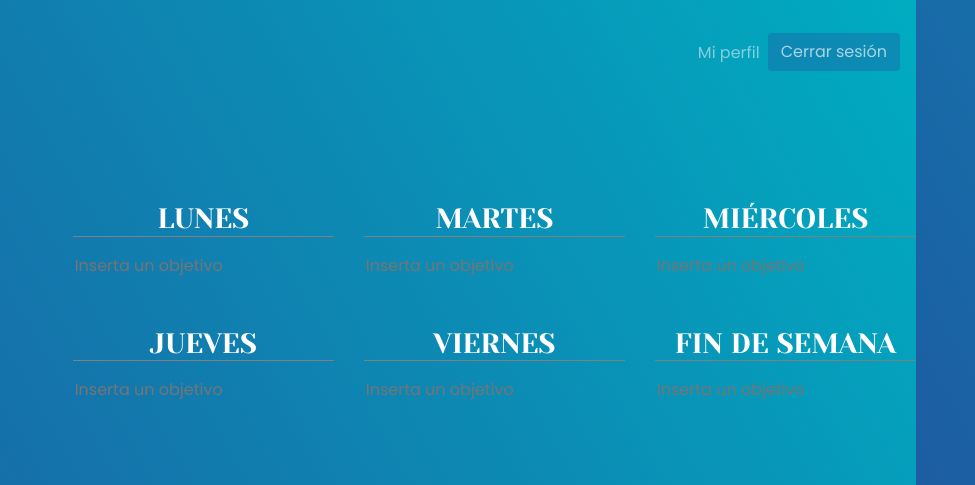
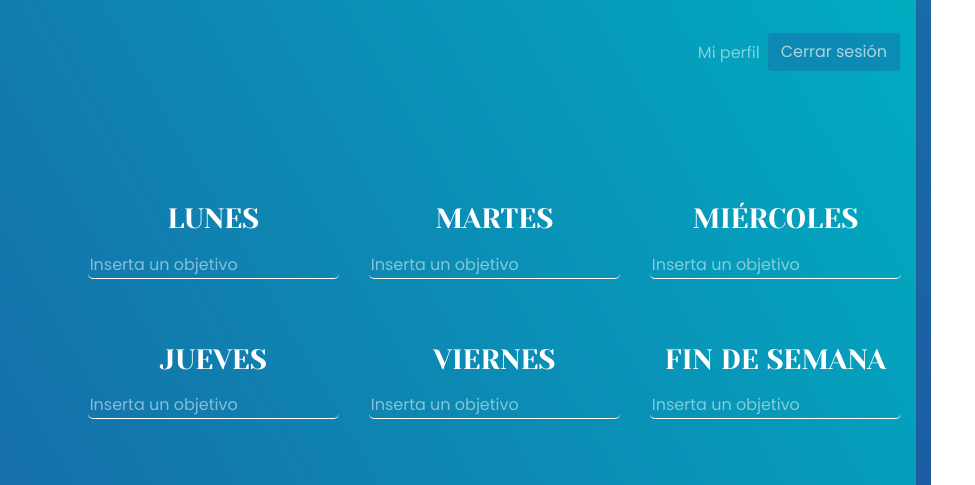
Before and after one commit to RamonRuizPe/Cal-ndary, a plain HTML site: page pages/checklist.html in a window 1280 px wide. Shown: the top 485 px of the page, 364-1339 px from the left, 975 px wide, since content can reach past the window. Drawn offline with nearby package versions, Linux system fonts and the light colour scheme; no server answers.

Commit message:
Styles added to checklist

```diff
--- a/css/style.css
+++ b/css/style.css
@@ -169,9 +169,11 @@ span.redbar{
 
 #newtask input, #newtaskMartes input, #newtaskMiercoles input, #newtaskJueves input, #newtaskViernes input, #newtaskFin input{
     border: none;
-    color: #111111;
+    color: white;
     font-weight: 500;
     background-color: transparent;
+    border-bottom: 1px solid white;
+    border-radius: 5px;
 }
 #newtask input:focus, #newtaskMartes input:focus, #newtaskMiercoles input:focus, #newtaskJueves input:focus, #newtaskViernes input:focus, #newtaskFin input:focus{
     outline: none;
@@ -276,3 +278,8 @@ span.redbar{
     color: white;
     font-family: 'Yeseva One';
 }
+
+#newtask input::placeholder, #newtaskMartes input::placeholder, #newtaskMiercoles input::placeholder, #newtaskJueves input::placeholder, #newtaskViernes input::placeholder, #newtaskFin input::placeholder{
+    color: white;
+    opacity: 0.5;
+}
--- a/pages/checklist.html
+++ b/pages/checklist.html
@@ -52,13 +52,16 @@
             </div>
         </div>
         <div class="col-md-8">
+            <div class="container">
                 <div class="row">
                     <div class="col-sm-4 mt-5">
-                    <h3 class="text-center border-bottom-gray checklist-days">LUNES</h3>
+                        <h3 class="text-center  checklist-days">LUNES</h3>
                         <div class="container-checklist">
                             <div id="newtask" class="mt-3">
                                 <form class="task-form-lunes">
-                                <input id="objetivo" type="text" placeholder="Inserta un objetivo" >
+                                    <div class="form-group">
+                                        <input class="w-100" id="objetivo" type="text" placeholder="Inserta un objetivo" >
+                                    </div>
                                 </form>
                             </div>
                             <div id="tasks">
@@ -67,62 +70,76 @@
                         </div>
                     </div>
                     <div class="col-sm-4 mt-5 ">
-                    <h3 class="text-center border-bottom-gray checklist-days">MARTES</h3>
+                        <h3 class="text-center  checklist-days">MARTES</h3>
                         <div class="container-checklist">
                             <div id="newtaskMartes" class="mt-3">
                                 <form class="task-form-martes">
-                                <input type="text" placeholder="Inserta un objetivo">
+                                    <div class="form-group">
+                                        <input class="w-100" id="objetivo" type="text" placeholder="Inserta un objetivo" >
+                                    </div>
                                 </form>
                             </div>
                             <div id="tasksMartes"></div>
                         </div>
                     </div>
                     <div class="col-sm-4 mt-5">
-                <h3 class="text-center border-bottom-gray checklist-days">MIÉRCOLES</h3>
+                    <h3 class="text-center  checklist-days">MIÉRCOLES</h3>
                     <div class="container-checklist">
                         <div id="newtaskMiercoles" class="mt-3">
                             <form class="task-form-miercoles">
-                            <input type="text" placeholder="Inserta un objetivo">
+                                <div class="form-group">
+                                    <input class="w-100" id="objetivo" type="text" placeholder="Inserta un objetivo" >
+                                </div>
                             </form>
                         </div>
                         <div id="tasksMiercoles"></div>
                     </div>
                 </div>
             </div>
+            </div>
+            <div class="container">
                 <div class="row">
                     <div class="col-sm-4 mt-5">
-                    <h3 class="text-center border-bottom-gray checklist-days">JUEVES</h3>
+                        <h3 class="text-center  checklist-days">JUEVES</h3>
                         <div class="container-checklist">
                             <div id="newtaskJueves" class="mt-3">
                                 <form class="task-form-jueves">
-                                <input type="text" placeholder="Inserta un objetivo">
+                                    <div class="form-group">
+                                        <input class="w-100" id="objetivo" type="text" placeholder="Inserta un objetivo" >
+                                    </div>
                                 </form>
                             </div>
                             <div id="tasksJueves"></div>
                         </div>
                     </div>
                     <div class="col-sm-4 mt-5">
-                    <h3 class="text-center border-bottom-gray checklist-days">VIERNES</h3>
+                        <h3 class="text-center  checklist-days">VIERNES</h3>
                         <div class="container-checklist">
                             <div id="newtaskViernes" class="mt-3">
                                 <form class="task-form-viernes">
-                                <input type="text" placeholder="Inserta un objetivo">
+                                    <div class="form-group">
+                                        <input class="w-100" id="objetivo" type="text" placeholder="Inserta un objetivo" >
+                                    </div>
                                 </form>
                             </div>
                             <div id="tasksViernes"></div>
                         </div>
                     </div>
                     <div class="col-sm-4 mt-5">
-                    <h3 class="text-center border-bottom-gray checklist-days">FIN DE SEMANA</h3>
+                        <h3 class="text-center  checklist-days">FIN DE SEMANA</h3>
                         <div class="container-checklist">
                             <div id="newtaskFin" class="mt-3">
                                 <form class="task-form-fin">
-                                <input type="text" placeholder="Inserta un objetivo">
+                                    <div class="form-group">
+                                        <input class="w-100" id="objetivo" type="text" placeholder="Inserta un objetivo" >
+                                    </div>
                                 </form>
                             </div>
                             <div id="tasksFin"></div>
                         </div>
                     </div>
+            </div>
+
             </div>
         </div>
     </div>
```
Also changed, not shown: pages/dashboard.html (+3 -3 lines). Lines whose indentation alone changed are shown as unchanged.
